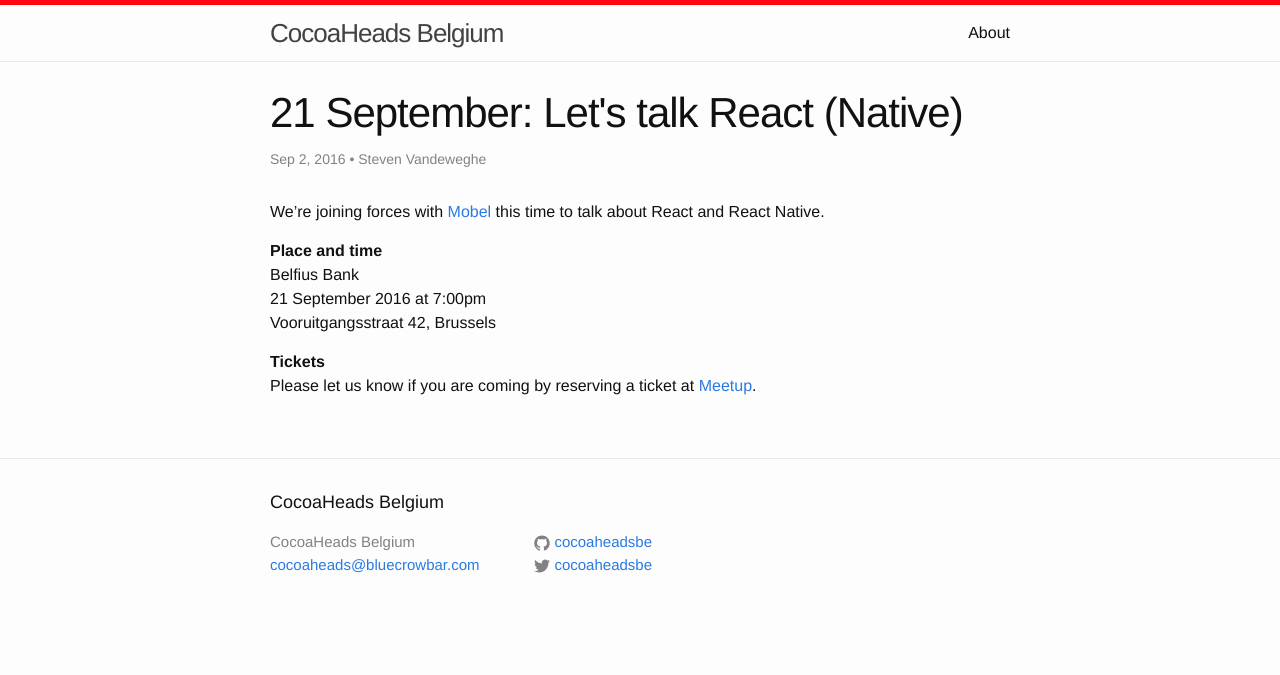
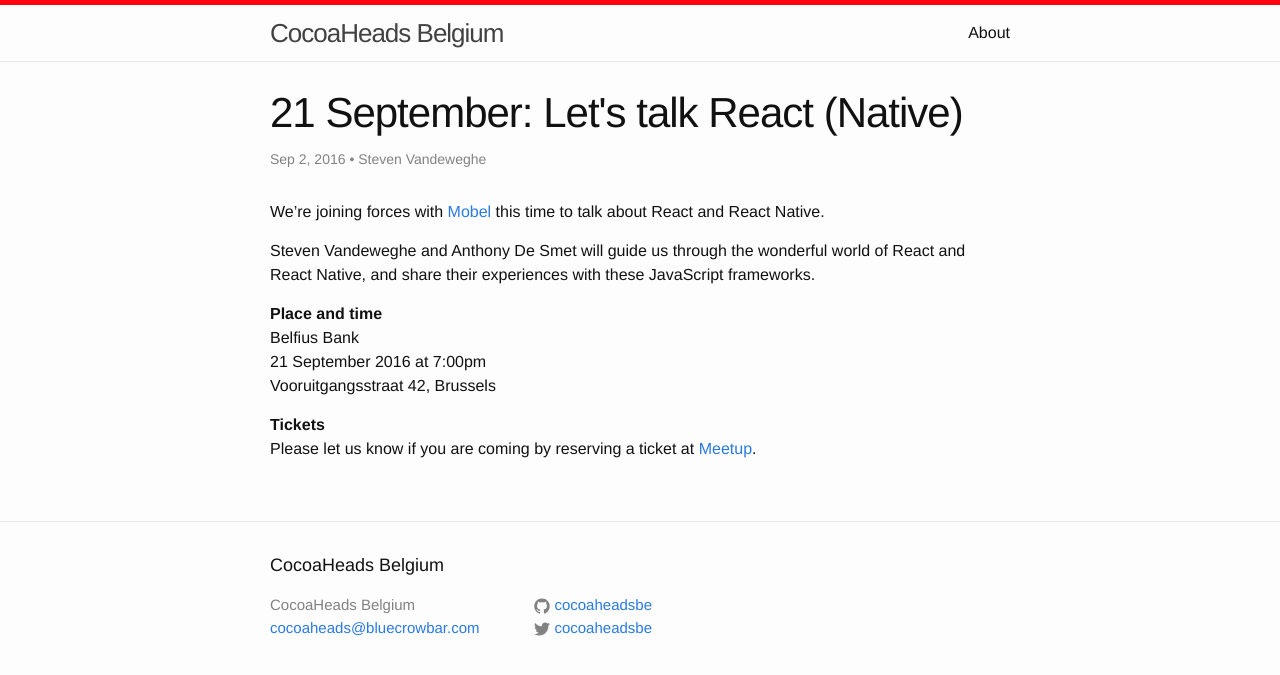
Before and after one commit to cocoaheadsbe/cocoaheadsbe.github.io, a Jekyll site: the page built from _posts/2016-09-02-react.md, in a window 1280 px wide. Shown: the top 675 px of the page. Built offline with Jekyll 4.4.1, drawn with Linux system fonts in a browser that asks for light colours.

Commit message:
Added some more info.

```diff
--- a/_posts/2016-09-02-react.md
+++ b/_posts/2016-09-02-react.md
@@ -11,6 +11,8 @@
 ---
 We're joining forces with [Mobel][1] this time to talk about React and React Native.
 
+Steven Vandeweghe and Anthony De Smet will guide us through the wonderful world of React and React Native, and share their experiences with these JavaScript frameworks.
+
 **Place and time**
 Belfius Bank
 21 September 2016 at 7:00pm
```
